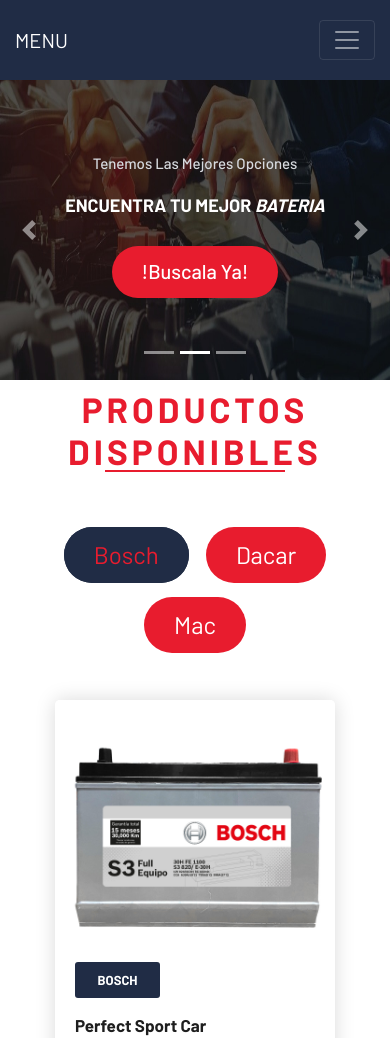
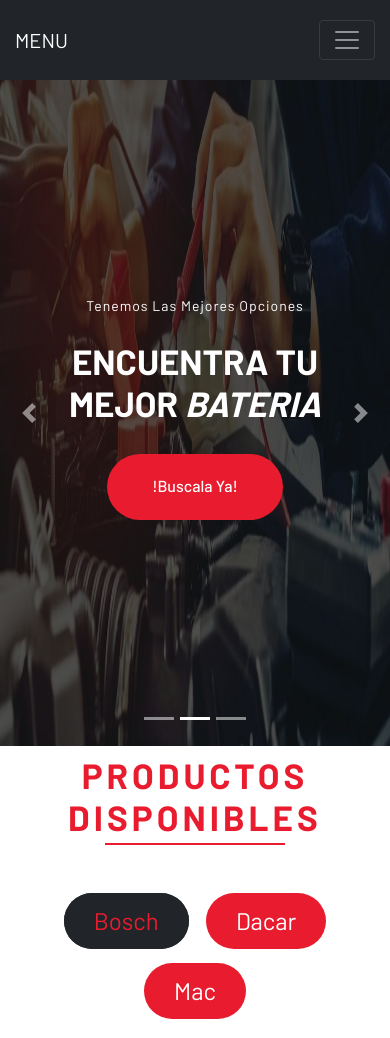
Before and after one commit to tati-18/bateryDAWN, a plain HTML site: page service.html in a window 390 px wide. Shown: the top 1038 px of the page. Drawn offline with nearby package versions, Linux system fonts and the light colour scheme.

Commit message:
Arreglo de catalogo y navbar

```diff
--- a/css/style.css
+++ b/css/style.css
@@ -354,10 +354,10 @@
     padding: 5px 0;
 }
 
-.nav-bar .nav-link{
+.nav-bar .nav-link {
     color: white;
-
-}
+}
+
 .navbar-dark .navbar-nav .nav-link,
 .navbar-dark .navbar-nav .nav-link:focus,
 .navbar-dark .navbar-nav .nav-link:hover,
@@ -423,7 +423,7 @@
 /*******************************/
 
 .carousel-item img {
-    height: 630px;
+    height: 666px;
     filter: brightness(50%);
 }
 
@@ -524,6 +524,9 @@
         padding: 8px 20px;
         font-size: 14px;
         letter-spacing: 0;
+    }
+    .carousel-item img {
+        height: 560px;
     }
 }
 
@@ -678,19 +681,20 @@
     background-size: cover
 }
 
-.marcas .container .section-header{
+.marcas .container .section-header {
     padding-top: 10px;
     border-bottom-width: 10px;
     padding-bottom: 10px;
 }
+
 .marcas .container .section-header h2,
 h3 {
     color: white;
     text-align: center;
 }
-.marcas .container .row{
-
-padding-bottom: 10px;
+
+.marcas .container .row {
+    padding-bottom: 10px;
 }
 
 section.top-slider-features .slider-top-features .car-item .down-content {
@@ -1422,24 +1426,26 @@
     padding-bottom: 10px;
     color: white;
 }
-.team .team-item> .team-text{
-    background-color:white;
-
-}
-.team .team-item:hover> .team-text{
-    background-color:#E81C2E;
-
-}
-.team .container .row .team-item:hover> .team-text > h2{
-    color:white;
-
-}
-.team .container .row .team-item > .team-text > h2{
-color: #0f3460;
-}
-.team .container .row .team-item > .team-text > p{
+
+.team .team-item>.team-text {
+    background-color: white;
+}
+
+.team .team-item:hover>.team-text {
+    background-color: #E81C2E;
+}
+
+.team .container .row .team-item:hover>.team-text>h2 {
+    color: white;
+}
+
+.team .container .row .team-item>.team-text>h2 {
+    color: #0f3460;
+}
+
+.team .container .row .team-item>.team-text>p {
     color: #212529;
-    }
+}
 
 .team .team-img img {
     width: 100%;
@@ -1459,8 +1465,6 @@
     border-radius: 0 0 5px 5px;
     transition: .5s;
 }
-
-
 
 .team .team-text h2 {
     color: #ffffff;
@@ -1523,6 +1527,7 @@
 .ContServicio .container div.section-header h2 {
     color: #212529;
 }
+
 .ContServicio .container div.row h3 {
     color: #0f3460;
 }
@@ -1538,9 +1543,6 @@
 }
 
 
-
-
-
 /*********-logo CSS *********/
 
 
@@ -1664,11 +1666,9 @@
     color: #ffffff;
 }
 
-.footer .footer-logo{
+.footer .footer-logo {
     height: 150px;
     width: 200px;
-
-
 }
 
 .footer .footer-logo h2,
--- a/css/style_catalogo.css
+++ b/css/style_catalogo.css
@@ -122,15 +122,15 @@
 }
 
 .btn.btn-custom {
-    padding: 10px 30px 12px 30px;
+    padding: 20px 45px 22px 45px;
     text-align: center;
-    font-size: 20px;
+    font-size: 16px;
     font-weight: 500;
     color: #ffffff;
     background: #E81C2E;
     border: none;
     border-radius: 60px;
-    box-shadow: inset 0 0 0 0 #202C45;
+    box-shadow: inset 0 0 0 0 #212529;
     transition: ease-out 0.5s;
     -webkit-transition: ease-out 0.5s;
     -moz-transition: ease-out 0.5s;
@@ -138,8 +138,8 @@
 
 .btn.btn-custom:hover {
     color: #E81C2E;
-    background: #202C45;
-    box-shadow: inset 200px 0 0 0 #202C45;
+    background: #212529;
+    box-shadow: inset 200px 0 0 0 #212529;
 }
 
 .btn:focus,
@@ -175,7 +175,7 @@
     width: 50%;
     height: 2px;
     left: 25%;
-    bottom: 0;
+    bottom: -7px;
     background: #E81C2E;
 }
 
@@ -294,7 +294,7 @@
 
 .nav-bar {
     position: relative;
-    background: #202C45;
+    background: #212529;
 }
 
 a.text-decoration-none {
@@ -312,12 +312,16 @@
 
 .nav-bar .navbar {
     padding: 20px 0;
-    background: #202C45 !important;
+    background: #212529 !important;
     transition: .3s;
 }
 
 .nav-bar.nav-sticky .navbar {
     padding: 5px 0;
+}
+
+.nav-bar .nav-link {
+    color: white;
 }
 
 .navbar-dark .navbar-nav .nav-link,
@@ -343,7 +347,7 @@
 }
 
 .nav-bar .btn.btn-custom {
-    color: #202C45;
+    color: #212529;
     background: #ffffff;
     box-shadow: inset 0 0 0 0 #dc3545;
 }
@@ -434,12 +438,16 @@
 
 /***********************************************/
 
-.carousel-item .carousel-text .btn.btn-custom {
+.carousel-item img {
+    height: 666px;
+}
+
+.carousel-item .secondary-button .btn.btn-custom {
     padding: 20px 45px 22px 45px;
     color: #ffffff;
 }
 
-.carousel-item .carousel-text .btn.btn-custom:hover {
+.carousel-item .secondary-button.btn.btn-custom:hover {
     color: #E81C2E;
 }
 
@@ -462,26 +470,6 @@
     flex-direction: column;
 }
 
-.secondary-button a {
-    padding: 20 px 45 px 22 px 45 px;
-    color: #ffffff;
-}
-
-.secondary-button a {
-    padding: 10 px 30 px 12 px 30 px;
-    text-align: center;
-    font-size: 16px;
-    font-weight: 500;
-    color: #ffffff;
-    background: #E81C2E;
-    border: none;
-    border-radius: 60 px;
-    box-shadow: inset 0 0 0 0 #202c45;
-    transition: ease-out 0.5s;
-    -webkit-transition: ease-out 0.5s;
-    -moz-transition: ease-out 0.5s;
-}
-
 .carousel-item .info h2 {
     text-transform: uppercase;
     color: #FFF;
@@ -489,12 +477,12 @@
     animation: tracking-in-contract-bck-top 1s cubic-bezier(0.215, 0.610, 0.355, 1.000) both;
     margin-top: 15px;
     margin-bottom: 30px;
-    font-size: 36px;
+    font-size: 60px;
     padding: 0;
     font-weight: 700;
 }
 
-.carousel-caption .info h4 {
+.carousel-item .info h4 {
     font-weight: 300;
     margin: 0;
     padding: 0;
@@ -505,41 +493,35 @@
     animation: tracking-in-contract-bck-top 1s cubic-bezier(0.215, 0.610, 0.355, 1.000) both;
 }
 
-@media (max-width:576px) {
-    .carousel-item img {
-        box-sizing: border-box;
-        display: block;
-        width: 400;
-        /*Ancho de la imagen nueva, aunque en este caso son iguales.*/
-        height: 300px;
-        /*Alto de la imagen nueva, aunque en este caso son iguales.*/
-        padding-left: auto;
-        /*Padding igual al ancho de la imagen nueva*/
+@media (max-width: 1150.98px) {
+    .carousel .carousel-item .info h4 {
+        margin-bottom: 5px;
     }
-    .carousel-item .info h2 {
-        font-size: 18px;
-    }
-    .carousel-item .info h4 {
-        font-size: 15px;
-    }
-    .carousel .carousel-text .btn {
-        padding: 8px 20px;
-        font-size: 14px;
-        letter-spacing: 0;
+    .carousel .carousel-item .info h2 {
+        font-size: 50px;
     }
 }
 
-@media (max-width:768px) {
-    .carousel-item .info h2 {
+@media (max-width: 895.98px) {
+    .carousel .carousel-item .info h4 {
         font-size: 18px;
+        letter-spacing: 2px;
+        margin-bottom: 15px;
     }
-    .carousel-item .info h4 {
-        font-size: 15px;
+    .carousel .carousel-item .info h2 {
+        font-size: 45px;
     }
-    .carousel .carousel-text .btn {
-        padding: 10px 25px;
-        font-size: 15px;
-        letter-spacing: 0;
+}
+
+@media (max-width: 793.98px) {
+    .carousel .carousel-item .info h4 {
+        font-size: 14px;
+        letter-spacing: 1px;
+        margin-bottom: 10px;
+    }
+    .carousel .carousel-item .info h2 {
+        font-size: 35px;
+        padding: 0% 15%;
     }
 }
 
@@ -655,15 +637,15 @@
     background: #E81C2E;
     border: none;
     border-radius: 60px;
-    box-shadow: inset 0 0 0 0 #202C45;
+    box-shadow: inset 0 0 0 0 #212529;
     font-size: 150%;
 }
 
 .tm-paging-link.active,
 .tm-paging-link:hover {
     color: #E81C2E;
-    background: #202C45;
-    box-shadow: inset 200px 0 0 0 #202C45;
+    background: #212529;
+    box-shadow: inset 200px 0 0 0 #212529;
 }
 
 .button {
@@ -713,7 +695,7 @@
 }
 
 .recent-baterie-content .baterie-item:hover {
-    border-bottom: 3px solid #2959ad
+    border-bottom: 3px solid #E81C2E
 }
 
 .recent-baterie-content .baterie-item .thumb-content {
@@ -729,7 +711,7 @@
 }
 
 .recent-baterie-content .baterie-item .thumb-content .baterie-banner a {
-    background-color: #202C45;
+    background-color: #212529;
     border-radius: 3px;
     color: white;
     font-size: 13px;
@@ -769,7 +751,7 @@
 .recent-baterie-content .baterie-item .down-content span {
     font-size: 15px;
     font-weight: 900;
-    color: #2959ad;
+    color: #0F3460;
     margin-bottom: 0px
 }
 
@@ -812,22 +794,25 @@
 }
 
 .recent-baterie-content .baterie-item .down-content ul li .item:hover {
-    background-color: #224286
+    background-color: #212529
 }
 
 .recent-baterie-content .baterie-item .down-content ul li .item:hover i {
-    color: #1e1e1e
+    font-weight: 700;
+    color: #E81C2E
 }
 
 .recent-baterie-content .baterie-item .down-content ul li .item:hover p {
-    color: #1e1e1e
+    font-weight: 700;
+    color: #E81C2E
 }
 
 .recent-baterie-content .baterie-item .down-content ul li .item i {
-    font-size: 11px;
+    font-size: 16px;
     text-transform: uppercase;
     width: 100%;
     padding-bottom: 5px;
+    font-weight: 700;
     float: left
 }
 
@@ -835,7 +820,7 @@
     margin-top: 0px;
     margin-bottom: 3px;
     font-size: 12px;
-    font-weight: 600;
+    font-weight: 700;
     color: #333333
 }
 
--- a/css/style_contactos.css
+++ b/css/style_contactos.css
@@ -57,7 +57,7 @@
 .btn.btn-custom:hover {
     color: #ffffff;
     background: #1E1E1E;
-    box-shadow: inset 200px 0 0 0 ##1E1E1E;
+    box-shadow: inset 200px 0 0 0 #1E1E1E;
 }
 
 .btn:focus,
@@ -79,7 +79,11 @@
 
 
 /**********************************/
+
+
 /*********** Nav Bar CSS **********/
+
+
 /**********************************/
 
 #totalItems {
@@ -99,10 +103,11 @@
 
 .nav-bar {
     position: relative;
-    background: #1E1E1E;
+    background: #212529;
 }
-a.text-decoration-none{
-    color:#ffffff
+
+a.text-decoration-none {
+    color: #ffffff
 }
 
 .nav-bar.nav-sticky {
@@ -116,12 +121,16 @@
 
 .nav-bar .navbar {
     padding: 20px 0;
-    background: #1E1E1E !important;
+    background: #212529 !important;
     transition: .3s;
 }
 
 .nav-bar.nav-sticky .navbar {
     padding: 5px 0;
+}
+
+.nav-bar .nav-link {
+    color: white;
 }
 
 .navbar-dark .navbar-nav .nav-link,
@@ -147,14 +156,14 @@
 }
 
 .nav-bar .btn.btn-custom {
-    color: #202C45;
+    color: #212529;
     background: #ffffff;
     box-shadow: inset 0 0 0 0 #dc3545;
 }
 
 .nav-bar .btn:hover {
     color: #ffffff;
-    background:  #DC3536;
+    background: #DC3536;
     box-shadow: inset 200px 0 0 0 #DC3536;
 }
 
@@ -171,15 +180,14 @@
     .navbar-dark .navbar-nav .nav-link.active {
         padding: 5px 0;
     }
-
     .nav-bar .dropdown-menu {
         box-shadow: none;
     }
-
     .nav-bar .btn {
         display: none;
     }
 }
+
 
 /*******************************/
 
@@ -224,11 +232,10 @@
 .section-heading h2 {
     font-size: 28px;
     font-weight: 400;
-    font: Poppins, sans-serif 28px ;
-    color: #1E1E1E ;
+    font: Poppins, sans-serif 28px;
+    color: #1E1E1E;
     margin-bottom: 15px;
 }
-
 
 
 /*******************************/
@@ -242,17 +249,18 @@
 .ubicanos {
     margin-top: 100px;
 }
-.ubicanos h4{
+
+.ubicanos h4 {
     font-size: 20px;
     color: #1A6692;
     margin-bottom: 20px;
 }
 
-.ubicanos .right-content{
+.ubicanos .right-content {
     margin-left: 20px;
 }
 
-.ubicanos p{
+.ubicanos p {
     padding-bottom: 30px;
 }
 
@@ -326,8 +334,8 @@
 .contact .section-header h2 {
     font-size: 28px;
     font-weight: 400;
-    font: Poppins, sans-serif 28px ;
-    color: #1E1E1E ;
+    font: Poppins, sans-serif 28px;
+    color: #1E1E1E;
     margin-bottom: 50px;
 }
 
@@ -404,6 +412,7 @@
     border-radius: 5px;
 }
 
+
 /*******************************/
 
 
@@ -412,7 +421,7 @@
 
 /*******************************/
 
-.services .container{
+.services .container {
     position: relative;
     align-items: center;
     justify-content: center;
@@ -422,7 +431,7 @@
     border-radius: 10px;
 }
 
-.services h2{
+.services h2 {
     color: #1B1A17;
     text-align: end;
 }
@@ -433,7 +442,7 @@
     background-repeat: no-repeat;
     background-size: cover;
     background-attachment: fixed;
-    padding: 100px ;
+    padding: 100px;
     margin-top: 100px;
 }
 
@@ -464,7 +473,6 @@
     background-color: #ffffff;
     padding: 40px 30px;
     margin-bottom: 15px;
-
 }
 
 .services .service-item .down-content h4 {
@@ -494,6 +502,7 @@
     background-color: #1E1E1E;
     color: #fff;
 }
+
 
 /*******************************/
 
@@ -748,9 +757,15 @@
     color: #ffffff;
 }
 
+
 /**********************************/
+
+
 /****** Loader & Back to Top ******/
+
+
 /**********************************/
+
 #loader {
     position: fixed;
     top: 0;
@@ -789,13 +804,21 @@
 }
 
 @-webkit-keyframes spin {
-    0% { -webkit-transform: rotate(0deg); }
-    100% { -webkit-transform: rotate(360deg); }
+    0% {
+        -webkit-transform: rotate(0deg);
+    }
+    100% {
+        -webkit-transform: rotate(360deg);
+    }
 }
 
 @keyframes spin {
-    0% { transform: rotate(0deg); }
-    100% { transform: rotate(360deg); }
+    0% {
+        transform: rotate(0deg);
+    }
+    100% {
+        transform: rotate(360deg);
+    }
 }
 
 .back-to-top {
--- a/css/style_nosotros.css
+++ b/css/style_nosotros.css
@@ -1,7 +1,11 @@
+/*******************************/
+
+
+/********* General CSS *********/
+
 
 /*******************************/
-/********* General CSS *********/
-/*******************************/
+
 body {
     color: #444444;
     font-weight: 400;
@@ -9,7 +13,12 @@
     font-family: 'Barlow', sans-serif;
 }
 
-h1,h2,h3,h4,h5,h6 {
+h1,
+h2,
+h3,
+h4,
+h5,
+h6 {
     color: #d7dadf;
 }
 
@@ -26,8 +35,9 @@
     text-decoration: none;
 }
 
-div.ml-auto
-{color: #E81C2E;}
+div.ml-auto {
+    color: #E81C2E;
+}
 
 .btn.btn-custom {
     padding: 10px 30px 12px 30px;
@@ -59,14 +69,21 @@
     max-width: 1366px;
 }
 
-[class^="flaticon-"]:before, [class*=" flaticon-"]:before,
-[class^="flaticon-"]:after, [class*=" flaticon-"]:after {
+[class^="flaticon-"]:before,
+[class*=" flaticon-"]:before,
+[class^="flaticon-"]:after,
+[class*=" flaticon-"]:after {
     font-size: inherit;
     margin-left: 0;
 }
 
+
 /**********************************/
+
+
 /*********** Nav Bar CSS **********/
+
+
 /**********************************/
 
 #totalItems {
@@ -86,10 +103,11 @@
 
 .nav-bar {
     position: relative;
-    background: #1E1E1E;
+    background: #212529;
 }
-a.text-decoration-none{
-    color:#ffffff
+
+a.text-decoration-none {
+    color: #ffffff
 }
 
 .nav-bar.nav-sticky {
@@ -103,12 +121,16 @@
 
 .nav-bar .navbar {
     padding: 20px 0;
-    background: #1E1E1E !important;
+    background: #212529 !important;
     transition: .3s;
 }
 
 .nav-bar.nav-sticky .navbar {
     padding: 5px 0;
+}
+
+.nav-bar .nav-link {
+    color: white;
 }
 
 .navbar-dark .navbar-nav .nav-link,
@@ -134,14 +156,14 @@
 }
 
 .nav-bar .btn.btn-custom {
-    color: #202C45;
+    color: #212529;
     background: #ffffff;
     box-shadow: inset 0 0 0 0 #dc3545;
 }
 
 .nav-bar .btn:hover {
     color: #ffffff;
-    background:  #DC3536;
+    background: #DC3536;
     box-shadow: inset 200px 0 0 0 #DC3536;
 }
 
@@ -158,15 +180,14 @@
     .navbar-dark .navbar-nav .nav-link.active {
         padding: 5px 0;
     }
-
     .nav-bar .dropdown-menu {
         box-shadow: none;
     }
-
     .nav-bar .btn {
         display: none;
     }
 }
+
 
 /*******************************/
 
@@ -196,7 +217,6 @@
     margin-bottom: 50px;
 }
 
-
 .section-heading {
     text-align: left;
     margin-bottom: 30px;
@@ -205,19 +225,25 @@
 .section-heading h2 {
     font-size: 28px;
     font-weight: 400;
-    font: Poppins, sans-serif 28px ;
-    color: #1E1E1E ;
+    font: Poppins, sans-serif 28px;
+    color: #1E1E1E;
     margin-bottom: 15px;
 }
 
+
 /*******************************/
+
+
 /*********** Team CSS **********/
+
+
 /*******************************/
+
 .team {
     position: relative;
     width: 100%;
     padding: 25px 0 15px 0;
-    background-color: #fffff;
+    background-color: #fff;
     margin-top: 100px;
 }
 
@@ -233,19 +259,19 @@
     overflow: hidden;
     max-width: 400px;
 }
-.team .container .section-header h2{
-  padding-bottom: 25px;
-  padding-top: 25px;
-  margin-bottom: 80px;
-  color:#ffffff ;
-  background-color:#1E1E1E ;
+
+.team .container .section-header h2 {
+    padding-bottom: 25px;
+    padding-top: 25px;
+    margin-bottom: 80px;
+    color: #ffffff;
+    background-color: #1E1E1E;
 }
 
 .team .team-img img {
     width: 400px;
     transition: .3s;
 }
-
 
 .team .team-item:hover img {
     transform: scale(1.1);
@@ -366,9 +392,16 @@
     font-size: 16px;
     font-weight: 500;
 }
+
+
 /*******************************/
+
+
 /********* Services CSS **********/
+
+
 /*******************************/
+
 
 /* Services */
 
@@ -409,7 +442,6 @@
     background-color: #ffffff;
     padding: 40px 30px;
     margin-bottom: 15px;
-
 }
 
 .services .service-item .down-content h4 {
@@ -440,9 +472,15 @@
     color: #fff;
 }
 
+
 /*******************************/
+
+
 /********* Footer CSS **********/
+
+
 /*******************************/
+
 .footer {
     position: relative;
     padding-top: 90px;
@@ -573,9 +611,15 @@
     color: #ffffff;
 }
 
+
 /**********************************/
+
+
 /****** Loader & Back to Top ******/
+
+
 /**********************************/
+
 #loader {
     position: fixed;
     top: 0;
@@ -614,13 +658,21 @@
 }
 
 @-webkit-keyframes spin {
-    0% { -webkit-transform: rotate(0deg); }
-    100% { -webkit-transform: rotate(360deg); }
+    0% {
+        -webkit-transform: rotate(0deg);
+    }
+    100% {
+        -webkit-transform: rotate(360deg);
+    }
 }
 
 @keyframes spin {
-    0% { transform: rotate(0deg); }
-    100% { transform: rotate(360deg); }
+    0% {
+        transform: rotate(0deg);
+    }
+    100% {
+        transform: rotate(360deg);
+    }
 }
 
 .back-to-top {
```
Also changed, not shown: carrito.html (+4 -5 lines), index.html (+2 -2 lines), service.html (+8 -9 lines).
